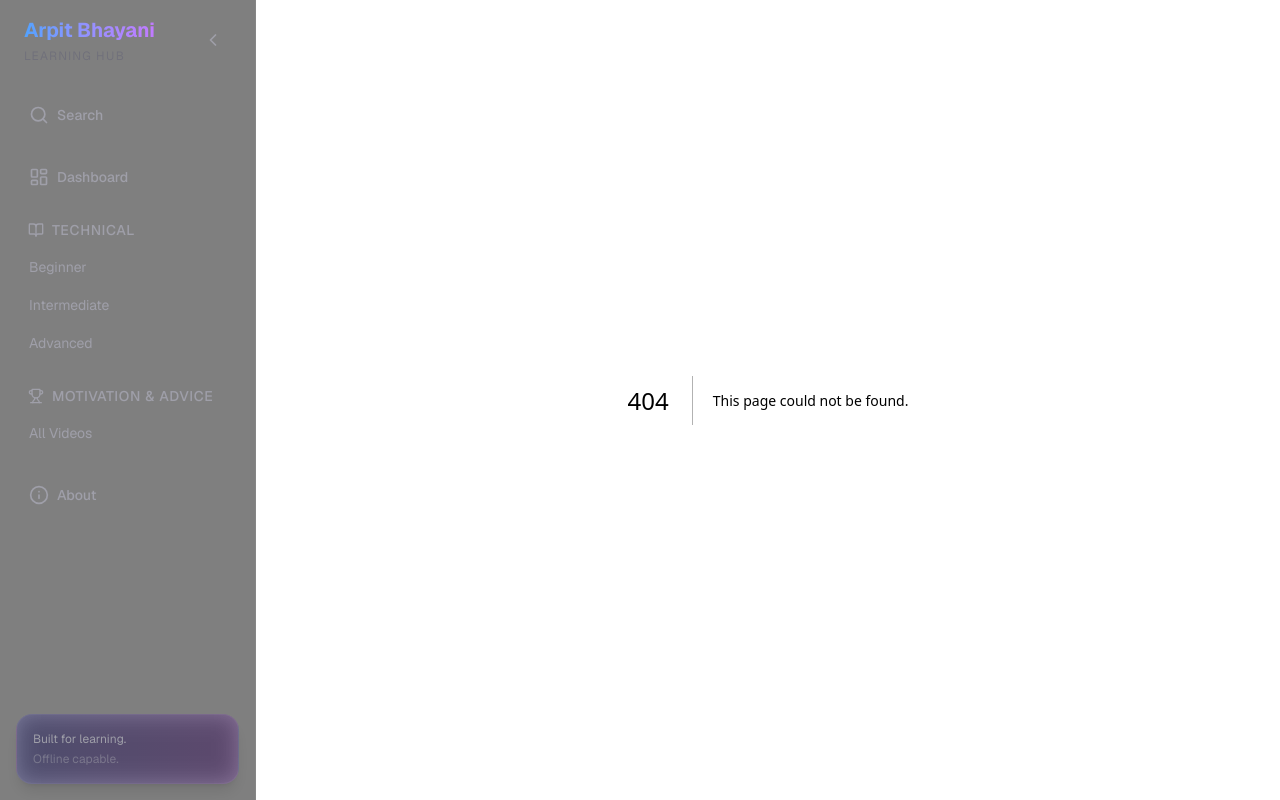
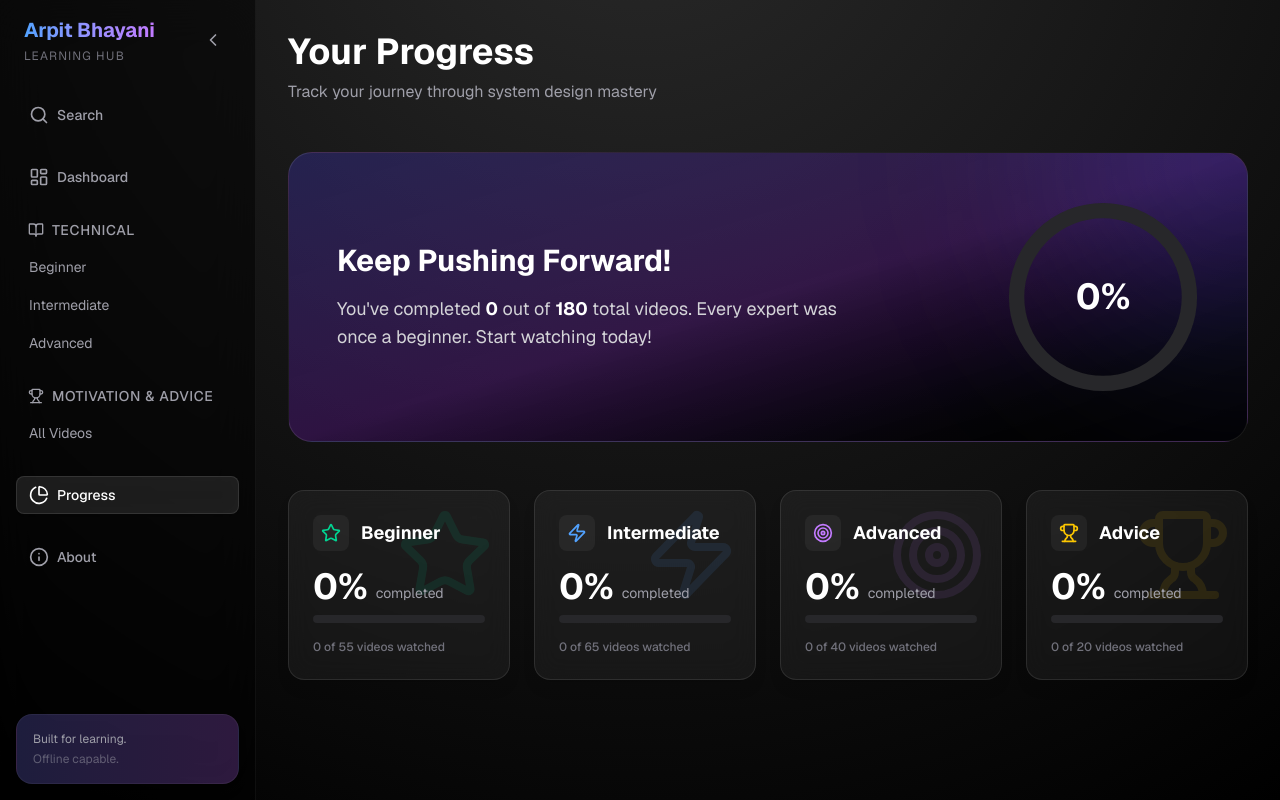
Before and after one commit to Raviikumar001/arpit-bhayani-system-design, a Next.js app: page /progress in a window 1280 px wide. Before the commit this address had no page. Built offline with nearby package versions, Linux system fonts and the light colour scheme.

Commit message:
feat(ui): progress page

```diff
--- /dev/null
+++ b/app/(routes)/progress/page.tsx
@@ -0,0 +1,200 @@
+"use client";
+
+import { useEffect, useState } from "react";
+import { useStore } from "@/store/useStore";
+import { getVideosByCategory, getAllVideos } from "@/lib/video-utils";
+import { Video } from "@/types";
+import { GlassCard } from "@/components/ui/GlassCard";
+import { PieChart, Trophy, Star, Zap, Target } from "lucide-react";
+import { cn } from "@/lib/utils";
+
+function ProgressCard({
+    title,
+    total,
+    completed,
+    colorClass,
+    icon: Icon
+}: {
+    title: string;
+    total: number;
+    completed: number;
+    colorClass: string;
+    icon: any;
+}) {
+    const percentage = total > 0 ? Math.round((completed / total) * 100) : 0;
+
+    return (
+        <GlassCard className="p-6 relative overflow-hidden group">
+            <div className={cn("absolute top-0 right-0 p-4 opacity-10 group-hover:opacity-20 transition-opacity", colorClass)}>
+                <Icon className="w-24 h-24" />
+            </div>
+
+            <div className="relative z-10">
+                <div className="flex items-center gap-3 mb-4">
+                    <div className={cn("p-2 rounded-lg bg-white/5", colorClass)}>
+                        <Icon className="w-5 h-5" />
+                    </div>
+                    <h3 className="text-lg font-bold text-white">{title}</h3>
+                </div>
+
+                <div className="flex items-end gap-2 mb-2">
+                    <span className="text-4xl font-bold text-white">{percentage}%</span>
+                    <span className="text-sm text-zinc-400 mb-1">completed</span>
+                </div>
+
+                <div className="w-full h-2 bg-zinc-800 rounded-full overflow-hidden">
+                    <div
+                        className={cn("h-full rounded-full transition-all duration-1000 ease-out", colorClass.replace('text-', 'bg-'))}
+                        style={{ width: `${percentage}%` }}
+                    />
+                </div>
+
+                <div className="mt-4 text-xs text-zinc-500 font-medium">
+                    {completed} of {total} videos watched
+                </div>
+            </div>
+        </GlassCard>
+    );
+}
+
+export default function ProgressPage() {
+    const { progress, loadData } = useStore();
+    const [stats, setStats] = useState({
+        total: { count: 0, completed: 0 },
+        beginner: { count: 0, completed: 0 },
+        intermediate: { count: 0, completed: 0 },
+        advanced: { count: 0, completed: 0 },
+        motivational: { count: 0, completed: 0 }
+    });
+
+    useEffect(() => {
+        loadData();
+    }, [loadData]);
+
+    useEffect(() => {
+        const calculateStats = () => {
+            const beginnerVideos = getVideosByCategory('technical', 'beginner');
+            const intermediateVideos = getVideosByCategory('technical', 'intermediate');
+            const advancedVideos = getVideosByCategory('technical', 'advanced');
+            const motivationalVideos = getVideosByCategory('motivational');
+            const allVideos = [...beginnerVideos, ...intermediateVideos, ...advancedVideos, ...motivationalVideos];
+
+            const isCompleted = (v: Video) => v.id && progress[v.id]?.completed;
+
+            setStats({
+                total: {
+                    count: allVideos.length,
+                    completed: allVideos.filter(isCompleted).length
+                },
+                beginner: {
+                    count: beginnerVideos.length,
+                    completed: beginnerVideos.filter(isCompleted).length
+                },
+                intermediate: {
+                    count: intermediateVideos.length,
+                    completed: intermediateVideos.filter(isCompleted).length
+                },
+                advanced: {
+                    count: advancedVideos.length,
+                    completed: advancedVideos.filter(isCompleted).length
+                },
+                motivational: {
+                    count: motivationalVideos.length,
+                    completed: motivationalVideos.filter(isCompleted).length
+                }
+            });
+        };
+
+        calculateStats();
+    }, [progress]);
+
+    return (
+        <div className="p-8 max-w-7xl mx-auto space-y-12">
+            <div className="text-center md:text-left">
+                <h1 className="text-3xl md:text-4xl font-bold text-white mb-2">Your Progress</h1>
+                <p className="text-zinc-400">Track your journey through system design mastery</p>
+            </div>
+
+            {/* Total Progress - Big Hero Card */}
+            <div className="relative overflow-hidden rounded-3xl bg-gradient-to-br from-indigo-900/50 via-purple-900/40 to-black border border-white/10 p-8 md:p-12 text-center md:text-left flex flex-col md:flex-row items-center justify-between gap-8">
+                <div className="space-y-4 max-w-lg relative z-10">
+                    <h2 className="text-2xl md:text-3xl font-bold text-white">
+                        {stats.total.completed === stats.total.count && stats.total.count > 0
+                            ? "Absolute Legend! 🎉"
+                            : "Keep Pushing Forward!"}
+                    </h2>
+                    <p className="text-zinc-300 text-lg">
+                        You've completed <span className="text-white font-bold">{stats.total.completed}</span> out of <span className="text-white font-bold">{stats.total.count}</span> total videos.
+                        {stats.total.completed === 0 && " Every expert was once a beginner. Start watching today!"}
+                    </p>
+                </div>
+
+                {/* Circular Progress */}
+                <div className="relative z-10 flex-shrink-0">
+                    <div className="relative w-40 h-40 md:w-48 md:h-48 flex items-center justify-center">
+                        <svg className="w-full h-full transform -rotate-90" viewBox="0 0 100 100">
+                            <circle
+                                cx="50"
+                                cy="50"
+                                r="45"
+                                className="stroke-zinc-800 fill-none stroke-[8]"
+                            />
+                            <circle
+                                cx="50"
+                                cy="50"
+                                r="45"
+                                className={cn(
+                                    "stroke-indigo-500 fill-none stroke-[8] transition-all duration-1000 ease-out",
+                                    stats.total.completed === 0 && "opacity-0"
+                                )}
+                                strokeDasharray="283"
+                                strokeDashoffset={283 - (283 * (stats.total.count > 0 ? stats.total.completed / stats.total.count : 0))}
+                                strokeLinecap="round"
+                            />
+                        </svg>
+                        <div className="absolute inset-0 flex flex-col items-center justify-center">
+                            <span className="text-3xl md:text-4xl font-bold text-white">
+                                {stats.total.count > 0 ? Math.round((stats.total.completed / stats.total.count) * 100) : 0}%
+                            </span>
+                        </div>
+                    </div>
+                </div>
+
+                {/* Background Glow */}
+                <div className="absolute top-0 right-0 w-96 h-96 bg-indigo-500/20 blur-[100px] rounded-full -translate-y-1/2 translate-x-1/2" />
+            </div>
+
+            {/* Level Grid */}
+            <div className="grid grid-cols-1 md:grid-cols-2 lg:grid-cols-4 gap-6">
+                <ProgressCard
+                    title="Beginner"
+                    total={stats.beginner.count}
+                    completed={stats.beginner.completed}
+                    colorClass="text-emerald-400"
+                    icon={Star}
+                />
+                <ProgressCard
+                    title="Intermediate"
+                    total={stats.intermediate.count}
+                    completed={stats.intermediate.completed}
+                    colorClass="text-blue-400"
+                    icon={Zap}
+                />
+                <ProgressCard
+                    title="Advanced"
+                    total={stats.advanced.count}
+                    completed={stats.advanced.completed}
+                    colorClass="text-purple-400"
+                    icon={Target}
+                />
+                <ProgressCard
+                    title="Advice"
+                    total={stats.motivational.count}
+                    completed={stats.motivational.completed}
+                    colorClass="text-yellow-400"
+                    icon={Trophy}
+                />
+            </div>
+        </div>
+    );
+}
--- a/components/layout/MobileNav.tsx
+++ b/components/layout/MobileNav.tsx
@@ -2,7 +2,7 @@
 
 import Link from "next/link";
 import { usePathname } from "next/navigation";
-import { Home, BookOpen, Trophy, User, Search, Info } from "lucide-react";
+import { Home, BookOpen, Trophy, User, Search, Info, PieChart } from "lucide-react";
 import { cn } from "@/lib/utils";
 
 export function MobileNav() {
@@ -23,6 +23,11 @@ export function MobileNav() {
             label: "Learn",
             href: "/technical/beginner",
             icon: BookOpen
+        },
+        {
+            label: "Progress",
+            href: "/progress",
+            icon: PieChart
         },
         {
             label: "Advice",
--- a/components/layout/Sidebar.tsx
+++ b/components/layout/Sidebar.tsx
@@ -5,7 +5,7 @@ import { usePathname } from "next/navigation";
 import { useState } from "react";
 import { GlassCard } from "@/components/ui/GlassCard";
 import { cn } from "@/lib/utils";
-import { BookOpen, Trophy, LayoutDashboard, Info, ChevronLeft, ChevronRight, Search } from "lucide-react";
+import { BookOpen, Trophy, LayoutDashboard, Info, ChevronLeft, ChevronRight, Search, PieChart } from "lucide-react";
 
 const navItems = [
     {
@@ -33,6 +33,11 @@ const navItems = [
             { name: "All Videos", href: "/motivational/all" },
         ],
         icon: Trophy
+    },
+    {
+        title: "Progress",
+        href: "/progress",
+        icon: PieChart
     },
     {
         title: "About",
```
